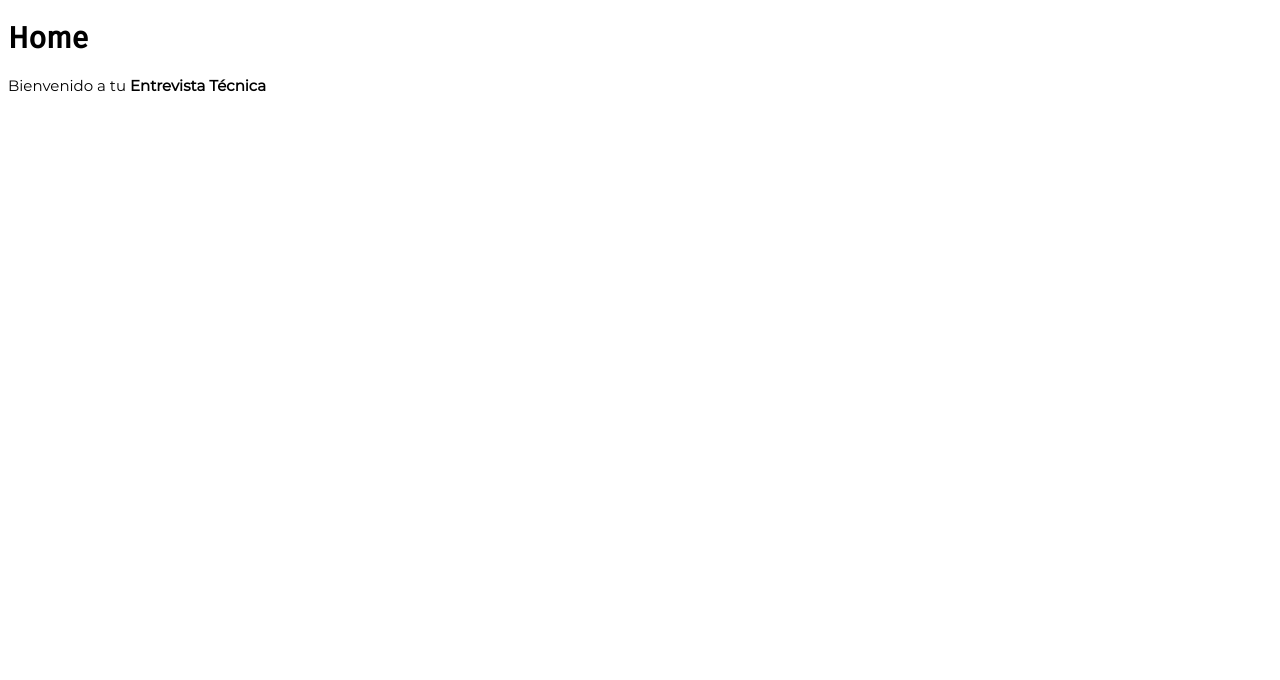
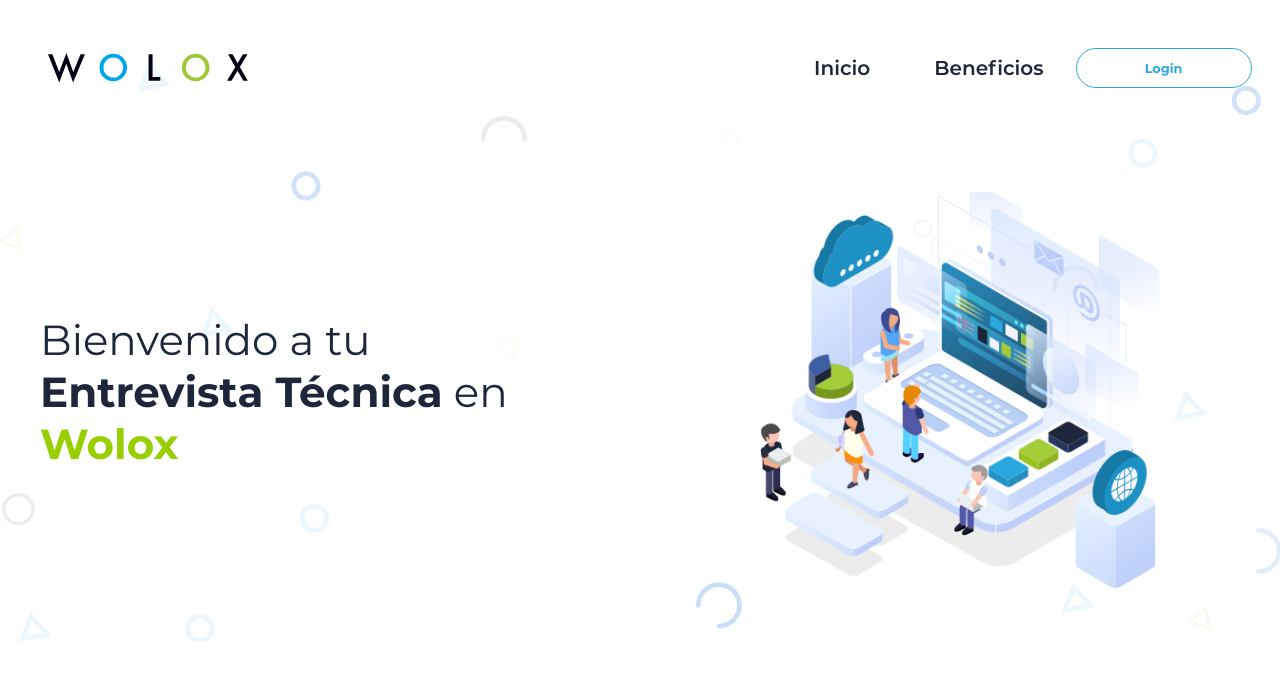
Before and after one commit to BrianBernal/wolox-test, a React (Create React App) app: page / in a window 1280 px wide. Shown: the top 680 px of the page. Built offline with nearby package versions, Linux system fonts and the light colour scheme.

Commit message:
Initializing theming and home page.

```diff
--- a/package.json
+++ b/package.json
@@ -6,6 +6,7 @@
     "@testing-library/jest-dom": "^5.11.4",
     "@testing-library/react": "^11.1.0",
     "@testing-library/user-event": "^12.1.10",
+    "prop-types": "^15.7.2",
     "react": "^17.0.1",
     "react-dom": "^17.0.1",
     "react-router-dom": "^5.2.0",
--- a/src/App.jsx
+++ b/src/App.jsx
@@ -3,7 +3,8 @@
 
 //  styles
 import { ThemeProvider } from 'styled-components';
-import { theme, GlobalStyle } from 'styles/theme';
+import GlobalStyles from 'styles/GlobalStyles';
+import theme from 'styles/theme';
 
 // routes
 import Routes from './routes/Routes';
@@ -11,7 +12,7 @@
 function App() {
   return (
     <ThemeProvider theme={theme}>
-      <GlobalStyle />
+      <GlobalStyles />
       <Routes />
     </ThemeProvider>
   );
--- /dev/null
+++ b/src/assets/index.js
@@ -0,0 +1,6 @@
+import logoFullColor from './logo_full_color.svg';
+
+export {
+  // eslint-disable-next-line import/prefer-default-export
+  logoFullColor,
+};
--- a/src/components/header/Header.jsx
+++ b/src/components/header/Header.jsx
@@ -0,0 +1,40 @@
+//  libraries
+import React, { useState, useEffect } from 'react';
+
+//  styles
+import { logoFullColor } from 'assets';
+import {
+  WrapperDiv, ContainerHeader, MenuNav, NavLinkRouter,
+} from './styles';
+
+export default function Header() {
+  const [scrollUp, setScrollUp] = useState(true);
+
+  useEffect(() => {
+    const handleScroll = () => {
+      const show = window.scrollY > 102;
+      if (show) {
+        setScrollUp(false);
+      } else {
+        setScrollUp(true);
+      }
+    };
+    document.addEventListener('scroll', handleScroll);
+    return () => {
+      document.removeEventListener('scroll', handleScroll);
+    };
+  }, []);
+
+  return (
+    <WrapperDiv scrollUp={scrollUp}>
+      <ContainerHeader>
+        <img src={logoFullColor} alt='logo wolox' width='200px' />
+        <MenuNav>
+          <NavLinkRouter exact to='/' className='menuItem' activeClassName='activeMenuItem'>Inicio</NavLinkRouter>
+          <NavLinkRouter exact to='/' className='menuItem' activeClassName='activeMenuItem'>Beneficios</NavLinkRouter>
+          <button type='button'>Login</button>
+        </MenuNav>
+      </ContainerHeader>
+    </WrapperDiv>
+  );
+}
--- /dev/null
+++ b/src/components/header/styles.js
@@ -0,0 +1,32 @@
+import styled from 'styled-components';
+import { NavLink } from 'react-router-dom';
+import MaxDivWrapperDiv from 'components/maxWidthWrapperDiv/MaxDivWrapperDiv';
+
+export const NavLinkRouter = styled(NavLink)`
+  text-decoration: none;
+  color: ${({ theme }) => theme.palette.text};
+  font-weight: 600;
+  margin: 0 2rem;
+`;
+
+export const ContainerHeader = styled.header`
+  display: flex;
+  justify-content: space-between;
+  align-items: center;
+  padding: 3rem 3rem;
+`;
+
+export const WrapperDiv = styled(MaxDivWrapperDiv)`
+  position: fixed;
+  width: 100%;
+  background-color: ${(props) => (props.scrollUp ? 'initial' : '#fff')};
+`;
+
+export const MenuNav = styled.nav`
+  display: flex;
+  justify-content: space-between;
+  align-items: center;
+  max-width: 30rem;
+  min-width: 10 rem;
+  width: 38%;
+`;
--- /dev/null
+++ b/src/components/maxWidthWrapperDiv/MaxDivWrapperDiv.jsx
@@ -0,0 +1,23 @@
+//  libraries
+import React from 'react';
+import PropTypes from 'prop-types';
+
+// styles
+import ContainerDiv from './styles';
+
+export default function MaxDivWrapperDiv({ children, className }) {
+  return (
+    <ContainerDiv className={className}>
+      {children}
+    </ContainerDiv>
+  );
+}
+
+MaxDivWrapperDiv.propTypes = {
+  children: PropTypes.node.isRequired,
+  className: PropTypes.string,
+};
+
+MaxDivWrapperDiv.defaultProps = {
+  className: null,
+};
--- /dev/null
+++ b/src/components/maxWidthWrapperDiv/styles.js
@@ -0,0 +1,12 @@
+import styled from 'styled-components';
+
+export default styled.div`
+  margin: 0;
+  padding: 0;
+  display: flex;
+  justify-content: center;
+  & > div, > header, > footer, > section {
+    max-width: 1200px;
+    width: 100%;
+  }
+`;
--- /dev/null
+++ b/src/styles/GlobalStyles.js
@@ -0,0 +1,161 @@
+//  libraries
+import { createGlobalStyle } from 'styled-components';
+
+//  Fira fonts
+import firaRegular from 'assets/Fonts/Fira_Sans/FiraSans-Regular.ttf';
+import firaBold from 'assets/Fonts/Fira_Sans/FiraSans-Bold.ttf';
+import firaItalic from 'assets/Fonts/Fira_Sans/FiraSans-Italic.ttf';
+import firaBoldItalic from 'assets/Fonts/Fira_Sans/FiraSans-BoldItalic.ttf';
+import firaBoldExtraBold from 'assets/Fonts/Fira_Sans/FiraSans-ExtraBold.ttf';
+import firaBoldExtraBoldItalic from 'assets/Fonts/Fira_Sans/FiraSans-ExtraBoldItalic.ttf';
+import firaBoldLight from 'assets/Fonts/Fira_Sans/FiraSans-Light.ttf';
+import firaBoldLightItalic from 'assets/Fonts/Fira_Sans/FiraSans-LightItalic.ttf';
+
+//  Montserrat fonts
+import montserratRegular from 'assets/Fonts/Montserrat/Montserrat-Regular.ttf';
+import montserratBold from 'assets/Fonts/Montserrat/Montserrat-Bold.ttf';
+import montserratSemiBold from 'assets/Fonts/Montserrat/Montserrat-SemiBold.ttf';
+import montserratItalic from 'assets/Fonts/Montserrat/Montserrat-Italic.ttf';
+import montserratBoldItalic from 'assets/Fonts/Montserrat/Montserrat-BoldItalic.ttf';
+import montserratExtraBold from 'assets/Fonts/Montserrat/Montserrat-ExtraBold.ttf';
+import montserratExtraBoldItalic from 'assets/Fonts/Montserrat/Montserrat-ExtraBoldItalic.ttf';
+import montserratLight from 'assets/Fonts/Montserrat/Montserrat-Light.ttf';
+import montserratExtraLightItalic from 'assets/Fonts/Montserrat/Montserrat-LightItalic.ttf';
+
+// theme
+import theme from './theme';
+
+export default createGlobalStyle`
+  // fira
+
+  @font-face {
+    font-family: fira;
+    src: url(${firaRegular}) format('truetype');
+    font-weight: normal;
+    font-style: normal;
+  }
+  @font-face {
+    font-family: fira;
+    src: url(${firaBold}) format('truetype');
+    font-weight: bold;
+    font-style: normal;
+  }
+  @font-face {
+    font-family: fira;
+    src: url(${firaItalic}) format('truetype');
+    font-weight: normal;
+    font-style: italic;
+  }
+  @font-face {
+    font-family: fira;
+    src: url(${firaBoldItalic}) format('truetype');
+    font-weight: bold;
+    font-style: italic;
+  }
+  @font-face {
+    font-family: fira;
+    src: url(${firaBoldExtraBold}) format('truetype');
+    font-weight: bolder;
+    font-style: normal;
+  }
+  @font-face {
+    font-family: fira;
+    src: url(${firaBoldExtraBoldItalic}) format('truetype');
+    font-weight: bolder;
+    font-style: italic;
+  }
+  @font-face {
+    font-family: fira;
+    src: url(${firaBoldLight}) format('truetype');
+    font-weight: lighter;
+    font-style: normal;
+  }
+  @font-face {
+    font-family: fira;
+    src: url(${firaBoldLightItalic}) format('truetype');
+    font-weight: lighter;
+    font-style: italic;
+  }
+
+  // montserrat
+
+  @font-face {
+    font-family: montserrat;
+    src: url(${montserratRegular}) format('truetype');
+    font-weight: normal;
+    font-style: normal;
+  }
+  @font-face {
+    font-family: montserrat;
+    src: url(${montserratBold}) format('truetype');
+    font-weight: bold;
+    font-style: normal;
+  }
+  @font-face {
+    font-family: montserrat;
+    src: url(${montserratSemiBold}) format('truetype');
+    font-weight: 600;
+    font-style: normal;
+  }
+  @font-face {
+    font-family: montserrat;
+    src: url(${montserratItalic}) format('truetype');
+    font-weight: normal;
+    font-style: italic;
+  }
+  @font-face {
+    font-family: montserrat;
+    src: url(${montserratBoldItalic}) format('truetype');
+    font-weight: bold;
+    font-style: italic;
+  }
+  /* @font-face {
+    font-family: montserrat;
+    src: url(${montserratExtraBold}) format('truetype');
+    font-weight: bolder;
+    font-style: normal;
+  } */
+  @font-face {
+    font-family: montserrat;
+    src: url(${montserratExtraBoldItalic}) format('truetype');
+    font-weight: bolder;
+    font-style: italic;
+  }
+  /* @font-face {
+    font-family: montserrat;
+    src: url(${montserratLight}) format('truetype');
+    font-weight: lighter;
+    font-style: normal;
+  } */
+  @font-face {
+    font-family: montserrat;
+    src: url(${montserratExtraLightItalic}) format('truetype');
+    font-weight: lighter;
+    font-style: italic;
+  }
+
+  body {
+    font-family: montserrat, fira, 'Times New Roman', Times, serif;
+    font-size: 20px;
+    background-color: ${theme.palette.background.light};
+    color: ${theme.palette.text};
+    margin: 0;
+    padding: 0;
+  }
+
+  h1 {
+    font-size: 42px;
+  }
+
+  button {
+    min-width: 11rem;
+    border-radius: 35px;
+    border: ${theme.palette.blue} solid 1px;
+    background-color: ${theme.palette.background.light};
+    color: ${theme.palette.blue};
+    font-family: montserrat, fira, 'Times New Roman', Times, serif;
+    font-size: 0.8rem;
+    height: 40px;
+    font-weight: bold;
+  }
+`;
--- a/src/styles/theme.js
+++ b/src/styles/theme.js
@@ -1,32 +1,11 @@
-import { createGlobalStyle } from 'styled-components';
-import fira from 'assets/Fonts/Fira_Sans/FiraSans-Regular.ttf';
-import montserrat from 'assets/Fonts/Montserrat/Montserrat-Regular.ttf';
-
-export const theme = {
-  main: 'mediumseagreen',
+export default {
+  palette: {
+    blue: '#2aa7df',
+    green: '#97cf00',
+    text: '#1d263a',
+    background: {
+      light: '#fff',
+      dark: '#f2f5fa',
+    },
+  },
 };
-
-export const GlobalStyle = createGlobalStyle`
-  @font-face {
-    font-family: fira;
-    src: url(${fira});
-    font-weight: normal;
-    font-style: normal;
-  }
-
-  @font-face {
-    font-family: montserrat;
-    src: url(${montserrat});
-    font-weight: normal;
-    font-style: normal;
-  }
-
-  body {
-    font-family: montserrat, fira, 'Times New Roman', Times, serif;
-    font-size: 15px;
-  }
-
-  h1 {
-    font-family: fira, montserrat, 'Times New Roman', Times, serif;
-  }
-`;
--- a/src/views/home/Home.jsx
+++ b/src/views/home/Home.jsx
@@ -1,10 +1,24 @@
+//  libraries
 import React from 'react';
+
+//  components
+import Header from 'components/header/Header';
+
+//  styles
+// because bug eslint extension
+// eslint-disable-next-line import/no-unresolved
+import { WrapperDiv, H1, ImageDiv } from './styles';
 
 export default function Home() {
   return (
-    <div>
-      <h1>Home</h1>
-      <p>Bienvenido a tu <b>Entrevista Técnica</b></p>
-    </div>
+    <>
+      <Header />
+      <WrapperDiv>
+        <section className='welcome-section'>
+          <H1>Bienvenido a tu <br /> <span className='bold'>Entrevista Técnica</span> en <br /><span className='bold green'>Wolox</span></H1>
+          <ImageDiv />
+        </section>
+      </WrapperDiv>
+    </>
   );
 }
--- /dev/null
+++ b/src/views/home/styles.js
@@ -0,0 +1,42 @@
+//  libraries
+import styled from 'styled-components';
+
+//  images
+import bgImage from 'assets/Backgrounds/Bg_Header@3x.png';
+import bgIlustraHero from 'assets/Img Hero/Ic_ilustra_Hero.png';
+
+//  components
+import MaxDivWrapperDiv from 'components/maxWidthWrapperDiv/MaxDivWrapperDiv';
+
+export const WrapperDiv = styled(MaxDivWrapperDiv)`
+  background: url(${bgImage}) no-repeat center center;
+  background-size: contain;
+  height: 88vh;
+  max-height: 45rem;
+
+  .welcome-section {
+    display: flex;
+    justify-content: space-between;
+    align-items: center;
+    margin-top: 5rem;
+  }
+`;
+
+export const H1 = styled.h1`
+  font-weight: normal;
+  & .bold {
+    font-weight: bold;
+  }
+  & .green {
+    color: ${({ theme }) => theme.palette.green};
+  }
+`;
+
+export const ImageDiv = styled.div`
+  background: url(${bgIlustraHero}) no-repeat center center;
+  background-size: cover;
+  width: 400px;
+  height: 400px;
+  transform: scaleX(-1);
+  margin-right: 5rem;
+`;
```
